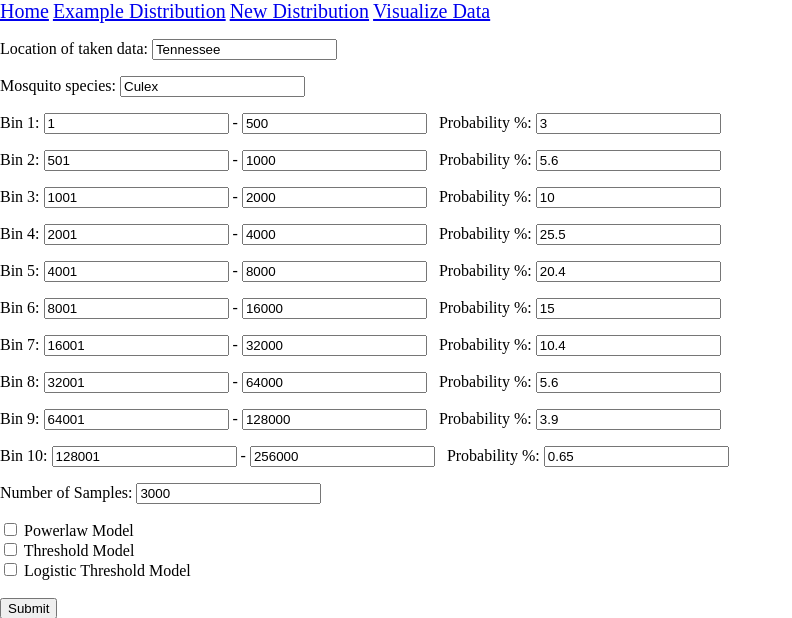
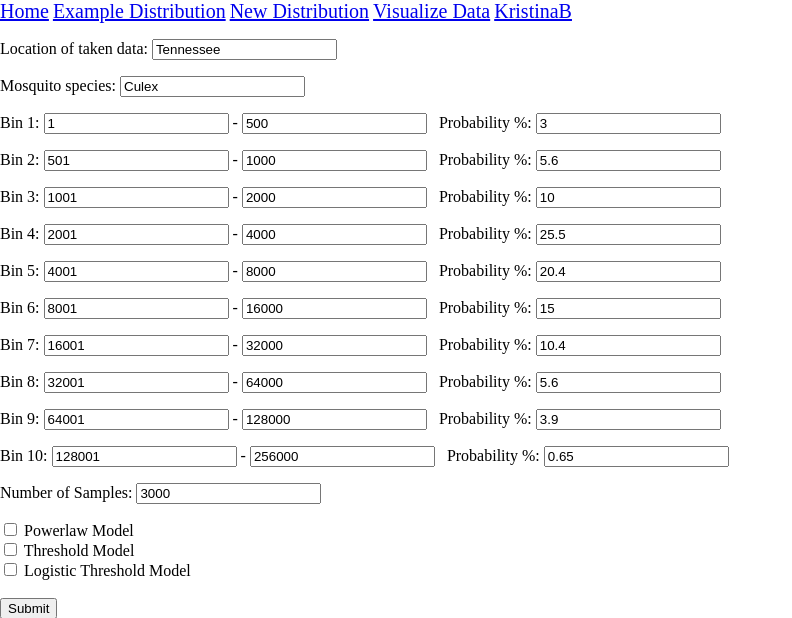
Before and after one commit to abhidya/microbiology_malaria, a Flask app: page /example.html in a window 1280 px wide. Shown: the top 618 px of the page, without its empty margins (0-792 px from the left). Run offline with Flask 2, Linux system fonts and the light colour scheme; some libraries are stand-ins or nearby versions.

Commit message:
added test link to navbar

```diff
--- a/templates/example.html
+++ b/templates/example.html
@@ -18,6 +18,7 @@
 <a href="example.html">Example Distribution</a>
 <a href="custom.html">New Distribution</a>
 <a href="data.html">Visualize Data</a>
+<a href="#">KristinaB</a>
 <br>
 
 <div id="entry">
```
